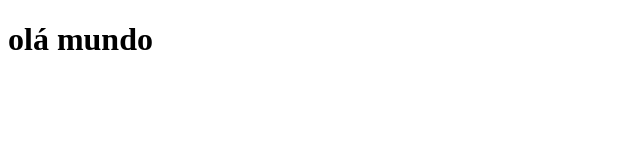
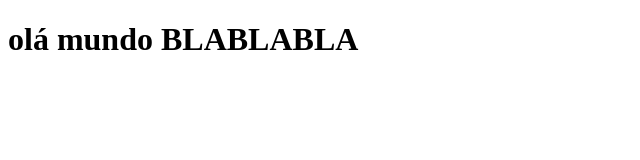
Before and after one commit to venyustech/testesConflito, a plain HTML site: page index.html in a window 1280 px wide. Shown: the whole page, without its empty margins (0-640 px from the left). Drawn offline with Linux system fonts and the light colour scheme.

Commit message:
chore: blabla

```diff
--- a/index.html
+++ b/index.html
@@ -7,6 +7,6 @@
     <title>Document</title>
   </head>
   <body>
-    <h1>olá mundo</h1>
+    <h1>olá mundo BLABLABLA</h1>
   </body>
 </html>
```
